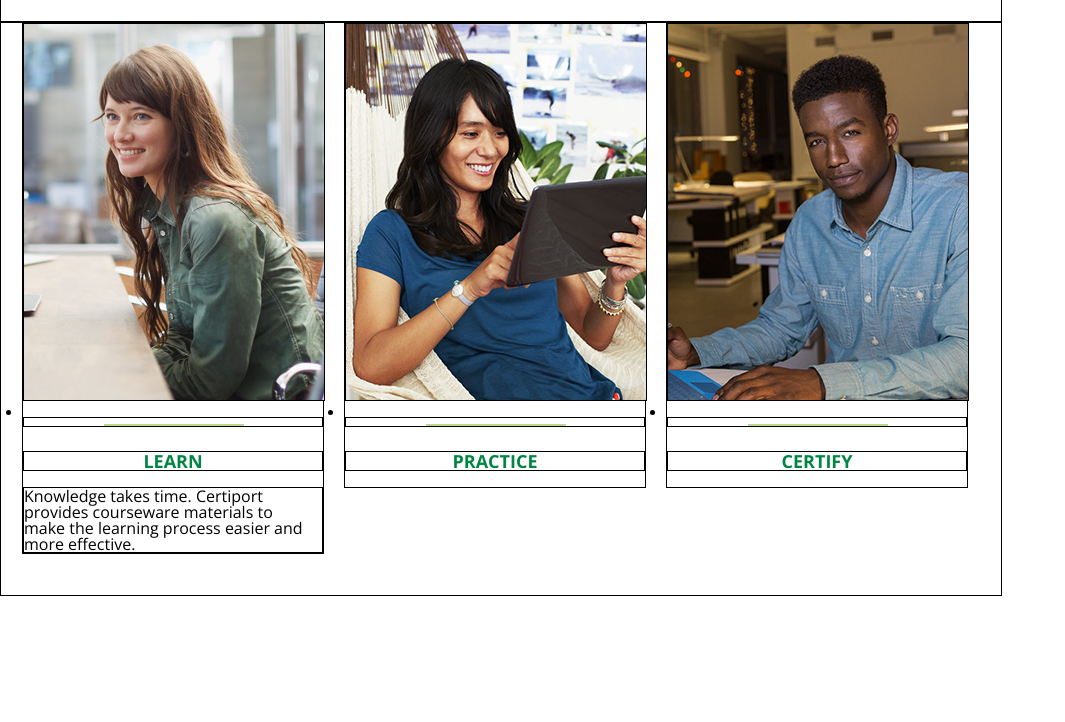
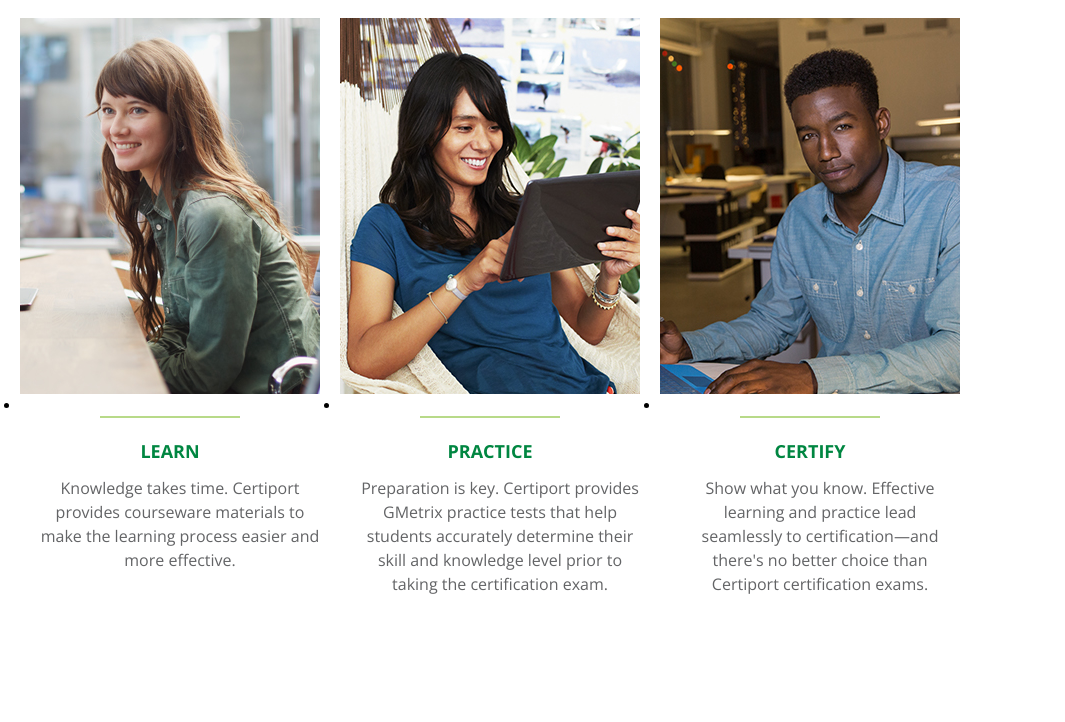
Before and after one commit to dantreasure/CertiPort, a plain HTML site: page triple-highlight-block/triple-highlight-block.html in a window 1280 px wide. Shown: the part 78-800 px from the top of the page, without its empty margins (0-1065 px from the left). Drawn offline with nearby package versions, Linux system fonts and the light colour scheme.

Commit message:
finishes triple highlight block

```diff
--- a/triple-highlight-block/triple-highlight-block.css
+++ b/triple-highlight-block/triple-highlight-block.css
@@ -1,6 +1,6 @@
-body * {
+/*body * {
 	border: 1px solid black;
-}
+}*/
 
 .triple-highlight {
 	width: 1000px;
@@ -54,3 +54,11 @@ body * {
 	font-weight: 700;
 	margin-bottom: 16px;
 }
+.channel-copy {
+	margin-left: 20px;
+	font-size: 16px;
+	color: #636466;
+	line-height: 1.5;
+	text-align: center;
+	font-family: 'Open Sans', sans-serif;
+}
--- a/triple-highlight-block/triple-highlight-block.html
+++ b/triple-highlight-block/triple-highlight-block.html
@@ -21,7 +21,7 @@
 					LEARN
 				</p>
 				<p class="channel-copy">
-					Knowledge takes time. Certiport<br />provides courseware materials to<br />make the learning process easier and<br /> more effective.
+					Knowledge takes time. Certiport<br />provides courseware materials to<br />make the learning process easier and<br />more effective.
 				</p>
 			</li>
 			<li class="highlight-channel">
@@ -30,6 +30,9 @@
 				<p class="channel-header">
 					PRACTICE
 				</p>
+				<p class="channel-copy">
+					Preparation is key. Certiport provides<br />GMetrix practice tests that help<br />students accurately determine their<br />skill and knowledge level prior to<br /> taking the certification exam.
+				</p>
 			</li>
 			<li class="highlight-channel">
 				<img src="../images/homepage-trip-highlight-channel-3.jpg" alt="" class="channel-image">
@@ -37,6 +40,9 @@
 				<p class="channel-header">
 					CERTIFY
 				</p>
+				<p class="channel-copy">
+					Show what you know. Effective<br />learning and practice lead<br />seamlessly to certification—and<br />there's no better choice than<br />Certiport certification exams.
+				</p>
 			</li>
 		</ul>
 	</div>
```
